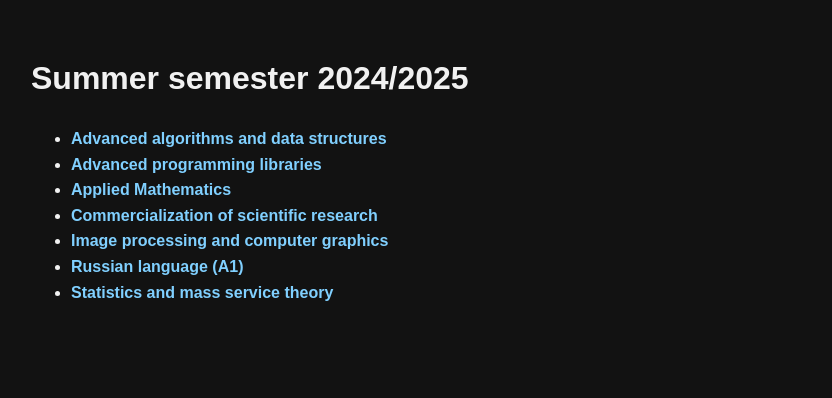
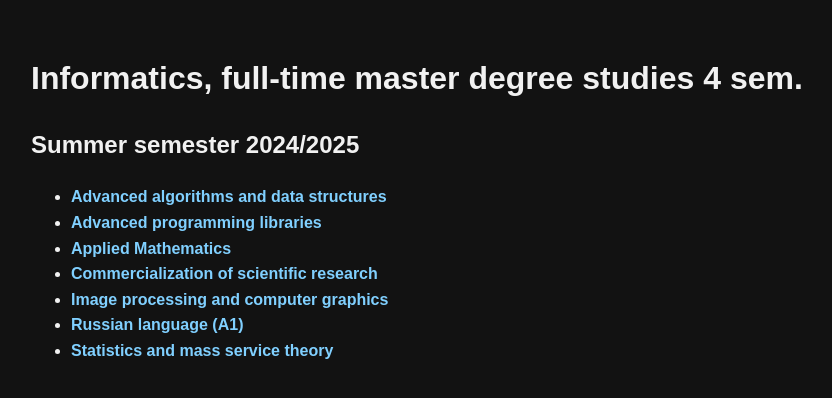
Before and after one commit to mrb3d1/mrb3d1.github.io, a Jekyll site: the page built from Studies/index.md, in a window 1280 px wide. Shown: the top 398 px of the page, without its empty margins (209-1041 px from the left). Built offline with Jekyll 4.4.1, drawn with Linux system fonts in a browser that asks for light colours; our own code applies the rules of GitHub Pages for plain Markdown files.

Commit message:
Update index.md

```diff
--- a/Studies/index.md
+++ b/Studies/index.md
@@ -1,4 +1,5 @@
-# Summer semester 2024/2025
+# Informatics, full-time master degree studies 4 sem.
+## Summer semester 2024/2025
  - **[Advanced algorithms and data structures](/Advanced-algorithms-and-data-structures/)**
  - **[Advanced programming libraries](/Advanced-programming-libraries/)**
  - **[Applied Mathematics](/Applied-Mathematics/)**
```
